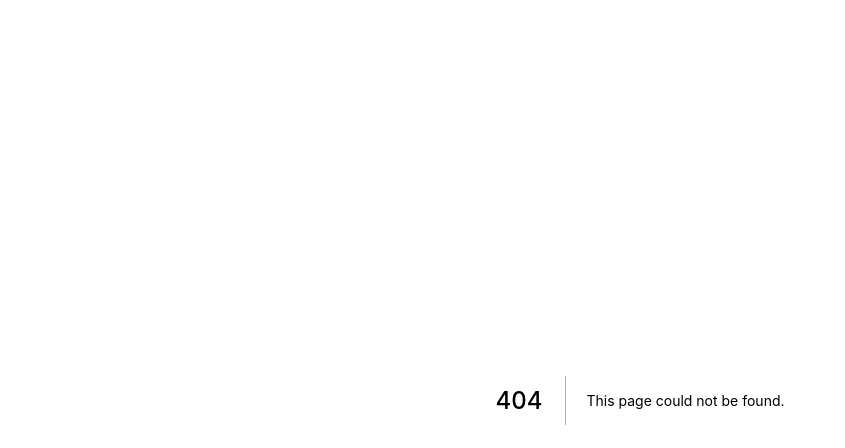
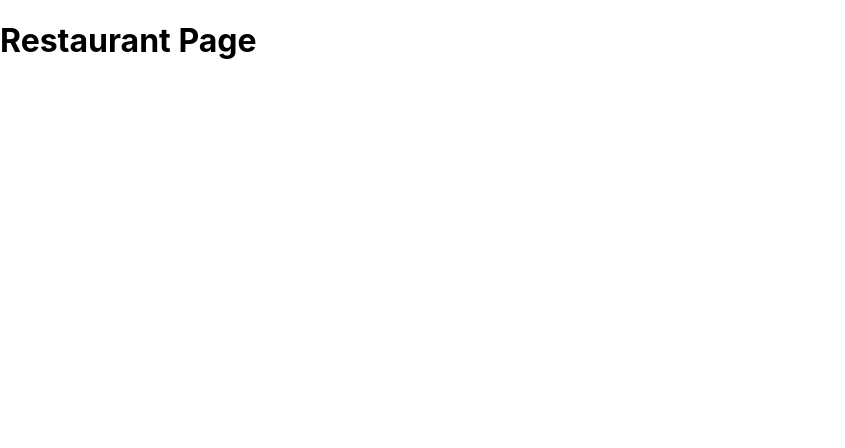
Before and after one commit to Verson-tech/reataurant-app-next_js, a Next.js app: page /restaurants in a window 1280 px wide. Before the commit this address had no page. Shown: the top 448 px of the page, without its empty margins (0-845 px from the left). Built offline with nearby package versions, Linux system fonts and the light colour scheme.

Commit message:
added pages/restaurants.js localhost:3000/restaurants renders <h1>Restaurant Page<h1>

```diff
--- /dev/null
+++ b/pages/restaurants.js
@@ -0,0 +1,9 @@
+import Head from 'next/head'
+import Image from 'next/image'
+import styles from '../styles/Home.module.css'
+
+export default function Home() {
+  return (
+   <h1>Restaurant Page</h1>
+  )
+}
```
